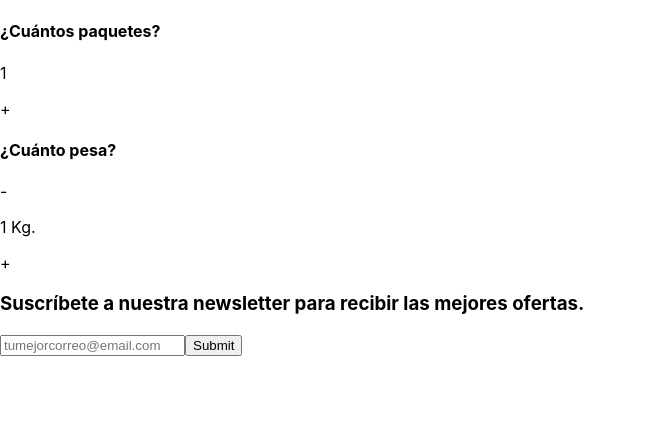
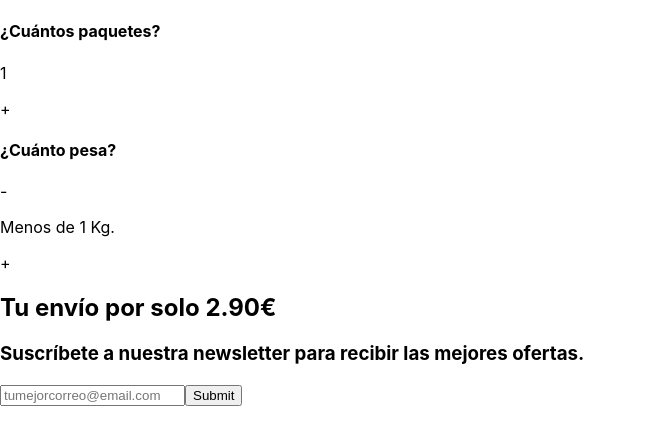
Before and after one commit to luisglezbrown/planet-express, a React (Create React App) app: page / in a window 1280 px wide. Shown: the top 444 px of the page, without its empty margins (0-646 px from the left). Built offline with nearby package versions, Linux system fonts and the light colour scheme.

Commit message:
Added price calc

```diff
--- a/src/components/Calculator.js
+++ b/src/components/Calculator.js
@@ -1,11 +1,12 @@
-import React, { useState } from 'react'
+import React, { useState } from 'react';
+import { PACKAGE_FEE, PRICE_PER_KG } from '../config/config';
 
 export default function Calculator() {
 
     const [packagesQty, setPackagesQty] = useState(1);
     const [weight, setWeight] = useState(1);
+    const price = (packagesQty * PACKAGE_FEE) + (weight * PRICE_PER_KG);
 
-    console.log(packagesQty)
     return (
         <>
             <h4>¿Cuántos paquetes?</h4>
@@ -19,17 +20,20 @@ export default function Calculator() {
                     +
                 </p>
             </div>
+
             <h4>¿Cuánto {packagesQty === 1 ? "pesa" : "pesan"}?</h4>
             <div>
-                {weight > 0.25 &&
+                {weight > 0.5 &&
                 <p  onClick={() => setWeight(weight-0.5)}>
                     -
                 </p>}
-                <span>{weight} Kg.</span>
+                <span>Menos de {weight} Kg.</span>
                 <p  onClick={() => setWeight(weight+0.5)}>
                     +
                 </p>
             </div>
+
+            <h2>Tu envío por solo {price.toFixed(2)}€</h2>
         </>
     )
 }
```
